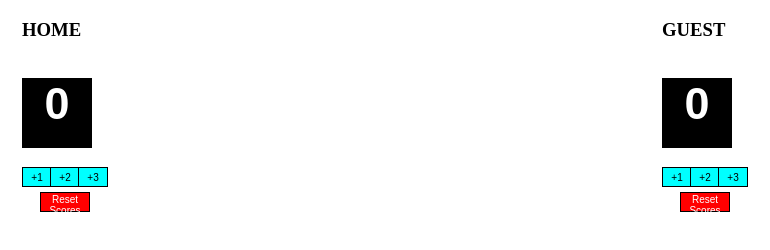
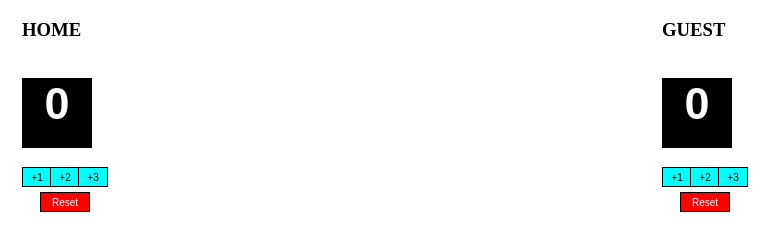
Before and after one commit to Xer0503/Solo-Exercise, a website built with Vite: page index.html in a window 1280 px wide. Shown: the full height of the page, 263-1033 px from the left. Built offline with nearby package versions, Linux system fonts and the light colour scheme.

Commit message:
Update index.html

```diff
--- a/index.html
+++ b/index.html
@@ -12,7 +12,7 @@
                         <button onclick="One()">+1</button>
                         <button onclick="Two()">+2</button>
                         <button onclick="Three()">+3</button>
-                        <button class="reset" onclick="reset()">Reset Scores</button>
+                        <button class="reset" onclick="reset()">Reset</button>
                     </div>
                 </div>
             </div>
@@ -24,7 +24,7 @@
                         <button onclick="OneG()">+1</button>
                         <button onclick="TwoG()">+2</button>
                         <button onclick="ThreeG()">+3</button>
-                        <button class="reset" onclick="resetG()">Reset Scores</button>
+                        <button class="reset" onclick="resetG()">Reset</button>
                     </div>
                 </div>
 
```
